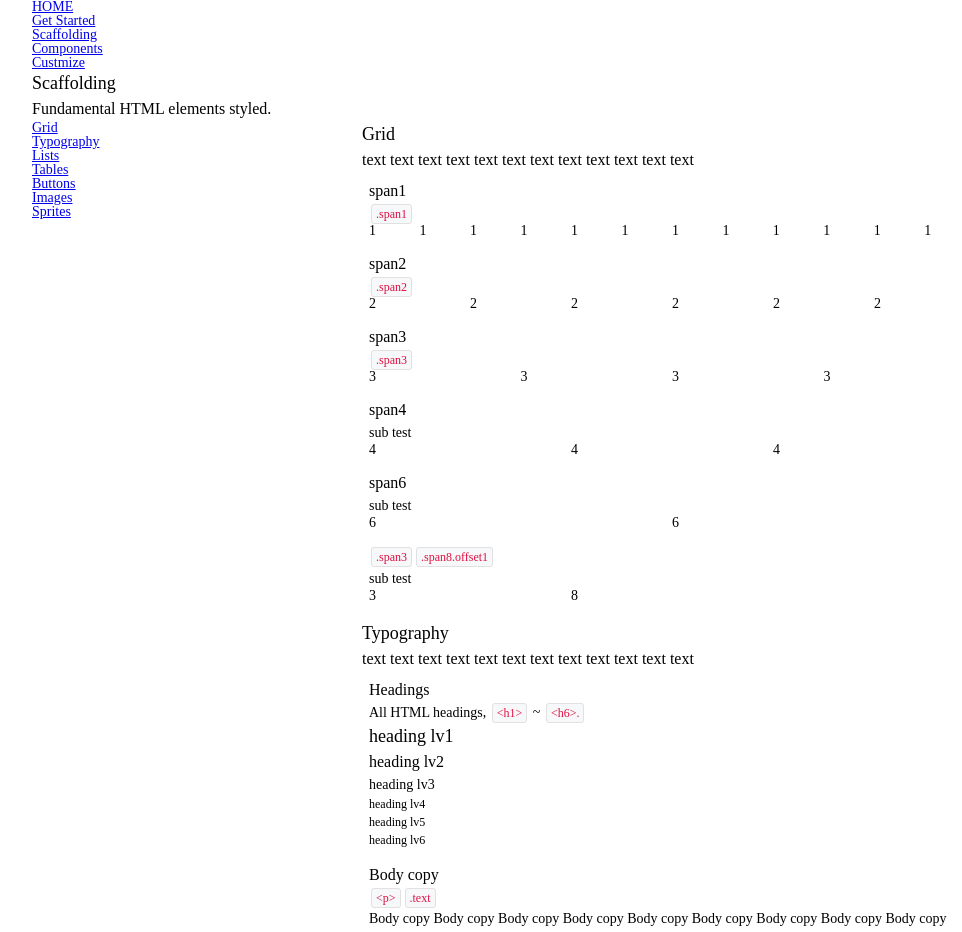
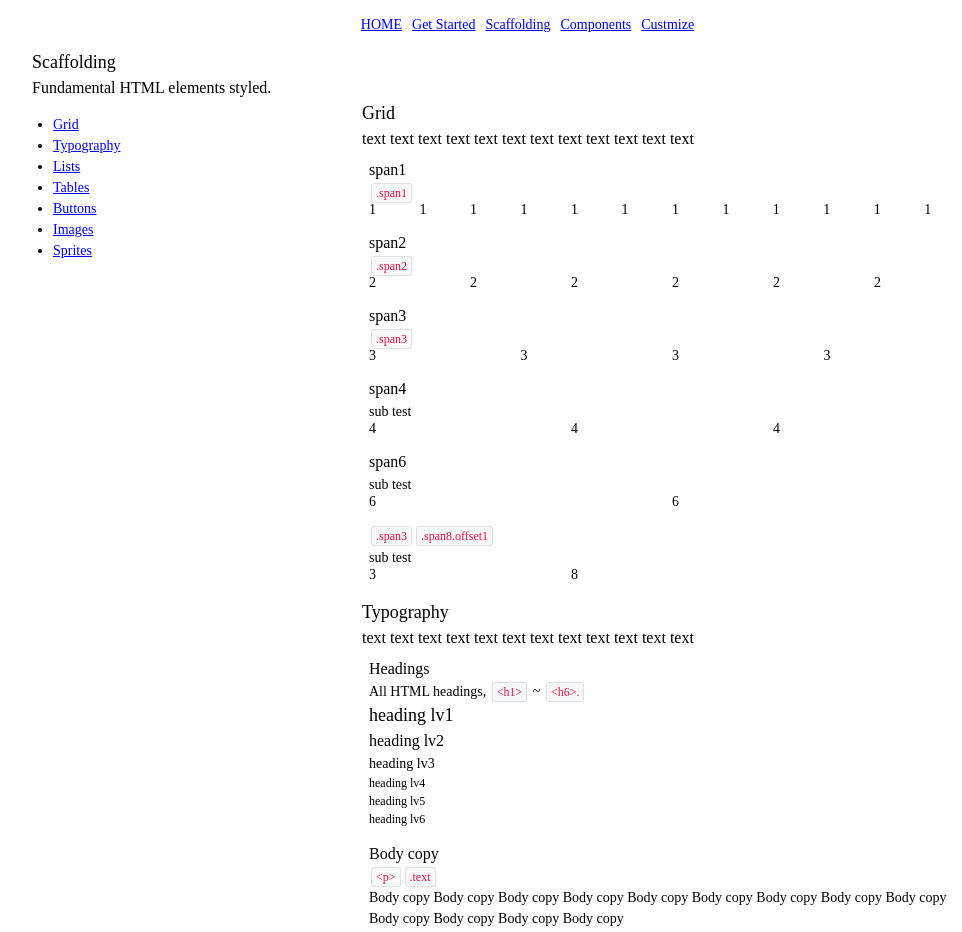
Before and after one commit to funnythingz/hackleberry, a plain HTML site: page scaffolding.html in a window 1280 px wide. Shown: the top 932 px of the page, without its empty margins (128-1090 px from the left). Drawn offline with Linux system fonts and the light colour scheme.

Commit message:
modified HTML

```diff
--- a/scaffolding.html
+++ b/scaffolding.html
@@ -18,14 +18,14 @@
 <body>
 
 <section>
-  <nav class="menu global container">
-    <ul class="unstyled">
-      <li><a href="index.html">HOME</a></li>
-      <li><a href="getting-started.html">Get Started</a></li>
-      <li class="current"><a href="scaffolding.html">Scaffolding</a></li>
-      <li><a href="components.html">Components</a></li>
-      <li><a href="custmize.html">Custmize</a></li>
-    </ul>
+  <nav class="menu global container center">
+    <ul class="horizontal"><!--
+      --><li class="spacing-left10"><a href="index.html">HOME</a></li><!--
+      --><li class="spacing-left10"><a href="getting-started.html">Get Started</a></li><!--
+      --><li class="spacing-left10 current"><a href="scaffolding.html">Scaffolding</a></li><!--
+      --><li class="spacing-left10"><a href="components.html">Components</a></li><!--
+      --><li class="spacing-left10"><a href="custmize.html">Custmize</a></li><!--
+    --></ul>
   </nav>
 </section>
 
@@ -41,7 +41,7 @@
 <div class="container">
   <div class="row">
     <div class="span3">
-      <ul class="unstyled">
+      <ul>
         <li><a href="#Grid">Grid</a></li>
         <li><a href="#Typography">Typography</a></li>
         <li><a href="#Lists">Lists</a></li>
```
Also changed, not shown: index.html (+8 -8 lines).
